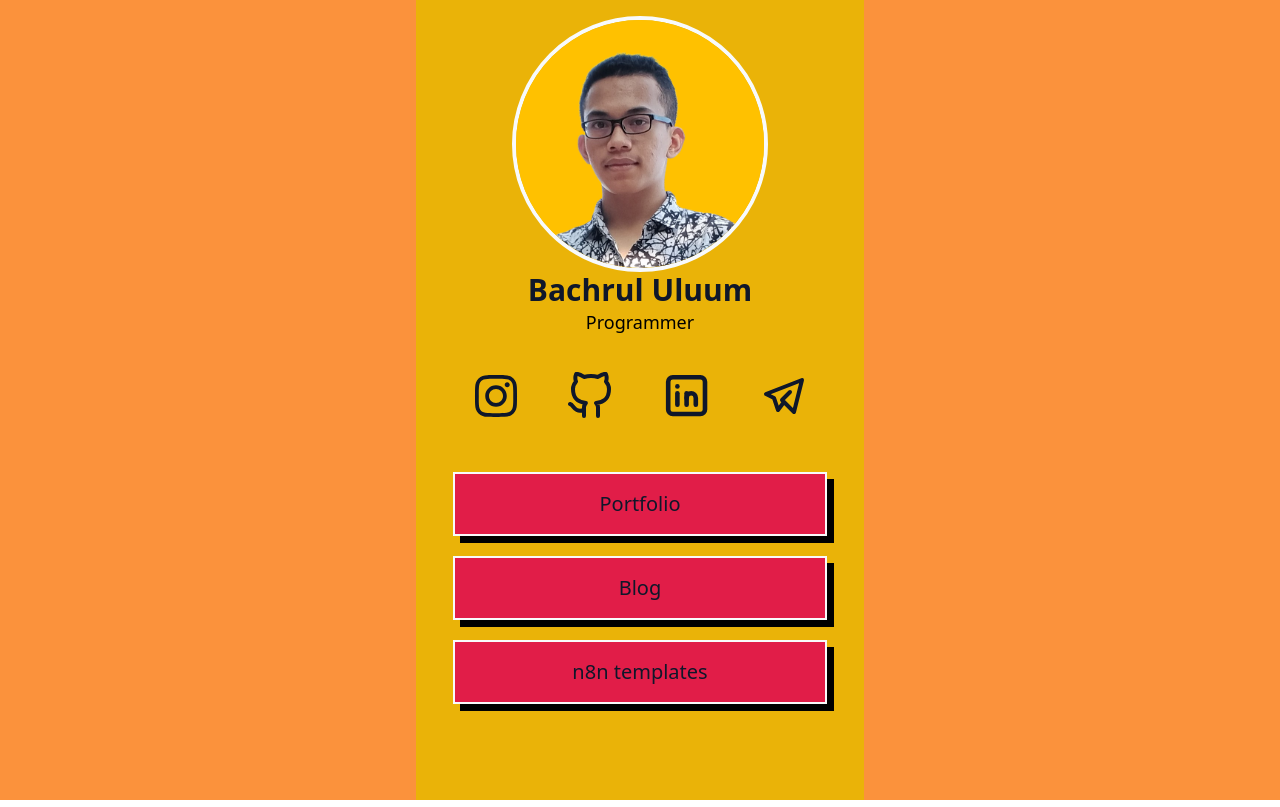
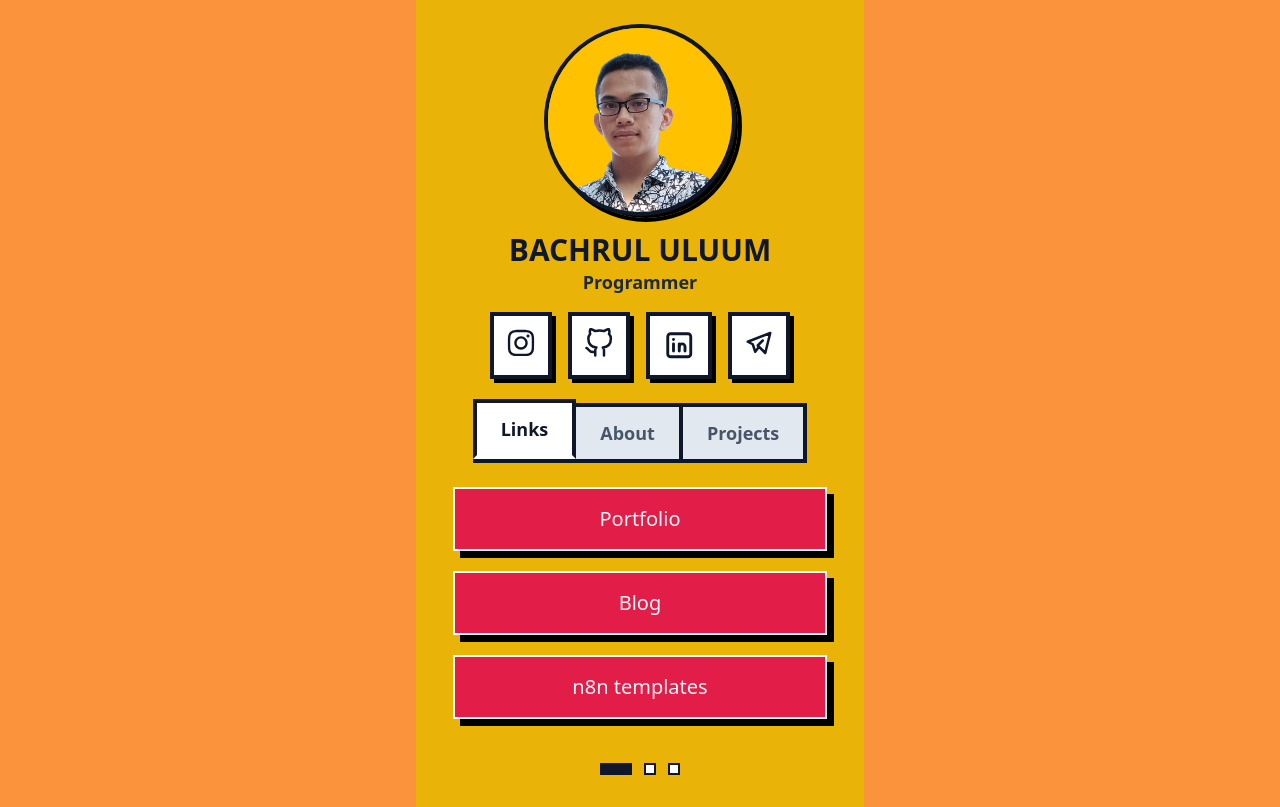
Before and after one commit to uluumbch/bio-link, a React (Vite) app: page / in a window 1280 px wide. Built offline with nearby package versions, Linux system fonts and the light colour scheme.

Commit message:
feat: add About, Links, Projects tabs and swipeable navigation

```diff
--- a/package.json
+++ b/package.json
@@ -1,6 +1,6 @@
 {
   "name": "bio-link",
-  "version": "0.2.0",
+  "version": "0.3.0",
   "private": true,
   "homepage": "https://bio.uluumbch.my.id",
   "dependencies": {
--- /dev/null
+++ b/src/Components/AboutTab.jsx
@@ -0,0 +1,32 @@
+const AboutTab = () => {
+  return (
+    <div className="pt-6 px-6 text-slate-900">
+      <div className="bg-white p-6 border-4 border-slate-900 drop-shadow-[6px_6px_0px_black]">
+        <h3 className="text-2xl font-black mb-4 uppercase">About Me</h3>
+        <p className="text-base leading-relaxed mb-4 font-medium">
+          Hi! I'm a passionate programmer who loves building things for the web.
+          I enjoy working with modern technologies and creating solutions that
+          make a difference.
+        </p>
+        <h4 className="text-lg font-black mb-2 uppercase">Skills</h4>
+        <div className="flex flex-wrap gap-2 mb-4">
+          {["JavaScript", "React", "Node.js", "Python", "n8n"].map((skill) => (
+            <span
+              key={skill}
+              className="bg-rose-600 text-white px-3 py-1 text-sm font-bold border-2 border-slate-900"
+            >
+              {skill}
+            </span>
+          ))}
+        </div>
+        <h4 className="text-lg font-black mb-2 uppercase">Interests</h4>
+        <p className="text-base leading-relaxed font-medium">
+          Automation, Open Source, Web Development, and Learning new
+          technologies.
+        </p>
+      </div>
+    </div>
+  );
+};
+
+export default AboutTab;
--- a/src/Components/Home.jsx
+++ b/src/Components/Home.jsx
@@ -1,105 +1,65 @@
-import React from "react";
+import { useState } from "react";
 import profileyellow from "../profile-pic_yellow.png";
-import { FaInstagram } from "react-icons/fa";
-import { TbBrandTelegram } from "react-icons/tb";
-import { TbBrandLinkedin } from "react-icons/tb";
-import { FiGithub } from "react-icons/fi";
+import ProfileHeader from "./ProfileHeader";
+import SocialLinks from "./SocialLinks";
+import Tabs from "./Tabs";
+import SwipeableContainer from "./SwipeableContainer";
+import LinksTab from "./LinksTab";
+import AboutTab from "./AboutTab";
+import ProjectsTab from "./ProjectsTab";
+
+const tabs = [
+  { id: "links", label: "Links", component: LinksTab },
+  { id: "about", label: "About", component: AboutTab },
+  { id: "projects", label: "Projects", component: ProjectsTab },
+];
 
 const Home = () => {
+  const [activeTab, setActiveTab] = useState(0);
+
+  const handleSwipeLeft = () => {
+    if (activeTab < tabs.length - 1) {
+      setActiveTab(activeTab + 1);
+    }
+  };
+
+  const handleSwipeRight = () => {
+    if (activeTab > 0) {
+      setActiveTab(activeTab - 1);
+    }
+  };
+
+  const ActiveComponent = tabs[activeTab].component;
+
   return (
-    <div className="max-w-md bg-yellow-500 mx-auto -z-50 h-screen">
-      <div className="pt-4">
-        <img
-          src={profileyellow}
-          alt="Bachrul Uluum"
-          className="w-64 mx-auto rounded-full border-4 border-slate-50"
-        />
-        <h2
-          className="text-3xl text-center font-semibold
-       text-slate-900"
-        >
-          Bachrul Uluum
-        </h2>
-        <span className="text-center mx-auto text-lg">
-          <h3 >Programmer</h3>
-        </span>
-      </div>
-      <div className=" text-slate-900 flex pt-8 px-14 text-5xl justify-between">
-        <a className="my-auto"
-          href="https://instagram.com/uluumbch"
-          target="_blank"
-          rel="noopener noreferrer"
-          data-umami-event="instagram button"
-        >
-          <FaInstagram />
-        </a>
-        <a className="my-auto"
-          href="https://github.com/uluumbch"
-          target="_blank"
-          rel="noopener noreferrer"
-          data-umami-event="github button"
-        >
-          <FiGithub />
-        </a>
-        <a className="my-auto"
-          href="https://linkedin.com/in/bachrul-uluum"
-          target="_blank"
-          rel="noopener noreferrer"
-          data-umami-event="linkedin button"
-        >
-          <TbBrandLinkedin size={"1.15em"} />
-        </a>
-        <a className="my-auto"
-          href="https://t.me/uluumbch"
-          target="_blank"
-          rel="noopener noreferrer"
-          data-umami-event="telegram button"
-        >
-          <TbBrandTelegram />
-        </a>
-      </div>
-      <div className="pt-12 flex flex-col text-center">
-        <a
-          className="text-xl w-5/6 mx-auto bg-rose-600 text-slate-900 px-2 py-4 mb-5 relative z-[20] border-2 border-gray-50 drop-shadow-[7px_7px_black] ease-in-out duration-400 transition-all duration-700 hover:bg-slate-900 hover:text-white hover:drop-shadow-none"
-          href="https://www.linkedin.com/in/bachrul-uluum/details/projects/"
-          target="_blank"
-          rel="noopener noreferrer"
-          data-umami-event="portfolio button"
-        >
-          Portfolio
-        </a>
+    <div className="max-w-md bg-yellow-500 mx-auto min-h-screen pb-8">
+      <ProfileHeader
+        image={profileyellow}
+        name="Bachrul Uluum"
+        subtitle="Programmer"
+      />
+      <SocialLinks />
+      <Tabs tabs={tabs} activeTab={activeTab} onTabChange={setActiveTab} />
 
-        {/* <span className="text-xl w-5/6 mx-auto bg-rose-600 text-slate-900 px-2 py-4 mb-5 relative z-[20] border-2 border-gray-50 drop-shadow-[7px_7px_black] ease-in-out duration-400 transition-all duration-700 hover:bg-slate-900 hover:text-white hover:drop-shadow-none">
-          Resume
-        </span> */}
+      <SwipeableContainer
+        onSwipeLeft={handleSwipeLeft}
+        onSwipeRight={handleSwipeRight}
+      >
+        <div className="transition-opacity duration-300">
+          <ActiveComponent />
+        </div>
+      </SwipeableContainer>
 
-        <a
-          className="text-xl w-5/6 mx-auto bg-rose-600 text-slate-900 px-2 py-4 mb-5 relative z-[20] border-2 border-gray-50 drop-shadow-[7px_7px_black] ease-in-out duration-400 transition-all duration-700 hover:bg-slate-900 hover:text-white hover:drop-shadow-none"
-          href="https://uluumbch.my.id/"
-          target="_blank"
-          rel="noopener noreferrer"
-          data-umami-event="blog button"
-        >
-          Blog
-        </a>
-
-        <a
-          className="text-xl w-5/6 mx-auto bg-rose-600 text-slate-900 px-2 py-4 mb-5 relative z-[20] border-2 border-gray-50 drop-shadow-[7px_7px_black] ease-in-out duration-400 transition-all duration-700 hover:bg-slate-900 hover:text-white hover:drop-shadow-none"
-          href="https://n8n.io/creators/uluumbch"
-          target="_blank"
-          rel="noopener noreferrer"
-          data-umami-event="n8n creator button"
-        >
-          n8n templates
-        </a>
-
-
-        {/* <span className="w-5/6 mx-auto text-slate-300 px-2 py-4 bg-slate-700 rounded-3xl mb-5 shadow-inner shadow-slate-400">
-          Website
-        </span>
-        <span className="w-5/6 mx-auto text-slate-300 px-2 py-4 bg-slate-700 rounded-3xl mb-5 shadow-inner shadow-slate-400">
-          Website
-        </span> */}
+      {/* Swipe indicator for mobile */}
+      <div className="flex justify-center gap-3 pt-6">
+        {tabs.map((_, index) => (
+          <div
+            key={index}
+            className={`h-3 border-2 border-slate-900 transition-all duration-200 ${
+              activeTab === index ? "bg-slate-900 w-8" : "bg-white w-3"
+            }`}
+          />
+        ))}
       </div>
     </div>
   );
--- /dev/null
+++ b/src/Components/LinksTab.jsx
@@ -0,0 +1,41 @@
+const links = [
+  {
+    href: "https://www.linkedin.com/in/bachrul-uluum/details/projects/",
+    label: "Portfolio",
+    event: "portfolio button",
+  },
+  {
+    href: "https://uluumbch.my.id/",
+    label: "Blog",
+    event: "blog button",
+  },
+  {
+    href: "https://n8n.io/creators/uluumbch",
+    label: "n8n templates",
+    event: "n8n creator button",
+  },
+];
+
+const LinkButton = ({ href, label, event }) => (
+  <a
+    className="text-xl w-5/6 mx-auto bg-rose-600 text-slate-100 px-2 py-4 mb-5 relative z-[20] border-2 border-gray-50 drop-shadow-[7px_7px_black] ease-in-out duration-400 transition-all duration-700 hover:bg-slate-900 hover:text-white hover:drop-shadow-none"
+    href={href}
+    target="_blank"
+    rel="noopener noreferrer"
+    data-umami-event={event}
+  >
+    {label}
+  </a>
+);
+
+const LinksTab = () => {
+  return (
+    <div className="pt-6 flex flex-col text-center">
+      {links.map((link) => (
+        <LinkButton key={link.event} {...link} />
+      ))}
+    </div>
+  );
+};
+
+export default LinksTab;
--- /dev/null
+++ b/src/Components/ProfileHeader.jsx
@@ -0,0 +1,21 @@
+const ProfileHeader = ({ image, name, subtitle }) => {
+  return (
+    <div className="pt-6">
+      <div className="w-48 h-48 mx-auto border-4 border-slate-900 drop-shadow-[6px_6px_0px_black] rounded-full overflow-hidden bg-white">
+        <img
+          src={image}
+          alt={name}
+          className="w-full h-full object-cover"
+        />
+      </div>
+      <h2 className="text-3xl text-center font-black text-slate-900 mt-4 uppercase">
+        {name}
+      </h2>
+      <span className="text-center mx-auto text-lg block font-bold text-slate-800">
+        <h3>{subtitle}</h3>
+      </span>
+    </div>
+  );
+};
+
+export default ProfileHeader;
--- /dev/null
+++ b/src/Components/ProjectsTab.jsx
@@ -0,0 +1,49 @@
+const projects = [
+  {
+    title: "Project Alpha",
+    description: "A web application built with React and Node.js",
+    tags: ["React", "Node.js", "MongoDB"],
+    color: "bg-cyan-400",
+  },
+  {
+    title: "Automation Bot",
+    description: "n8n workflow automation for daily tasks",
+    tags: ["n8n", "Automation"],
+    color: "bg-lime-400",
+  },
+  {
+    title: "Portfolio Website",
+    description: "Personal portfolio showcasing my work",
+    tags: ["React", "Tailwind CSS"],
+    color: "bg-fuchsia-400",
+  },
+];
+
+const ProjectCard = ({ title, description, tags, color }) => (
+  <div className={`${color} p-4 border-4 border-slate-900 drop-shadow-[6px_6px_0px_black] mb-5 transition-all duration-200 hover:drop-shadow-none hover:translate-x-1 hover:translate-y-1`}>
+    <h4 className="text-lg font-black text-slate-900 uppercase">{title}</h4>
+    <p className="text-slate-900 text-sm mb-3 font-medium">{description}</p>
+    <div className="flex flex-wrap gap-2">
+      {tags.map((tag) => (
+        <span
+          key={tag}
+          className="bg-slate-900 text-white px-2 py-1 text-xs font-bold border-2 border-slate-900"
+        >
+          {tag}
+        </span>
+      ))}
+    </div>
+  </div>
+);
+
+const ProjectsTab = () => {
+  return (
+    <div className="pt-6 px-6">
+      {projects.map((project) => (
+        <ProjectCard key={project.title} {...project} />
+      ))}
+    </div>
+  );
+};
+
+export default ProjectsTab;
--- /dev/null
+++ b/src/Components/SocialLinks.jsx
@@ -0,0 +1,48 @@
+import { FaInstagram } from "react-icons/fa";
+import { TbBrandTelegram, TbBrandLinkedin } from "react-icons/tb";
+import { FiGithub } from "react-icons/fi";
+
+const socialLinks = [
+    {
+        href: "https://instagram.com/uluumbch",
+        icon: FaInstagram,
+        event: "instagram button",
+    },
+    {
+        href: "https://github.com/uluumbch",
+        icon: FiGithub,
+        event: "github button",
+    },
+    {
+        href: "https://linkedin.com/in/bachrul-uluum",
+        icon: TbBrandLinkedin,
+        event: "linkedin button",
+        size: "1.15em",
+    },
+    {
+        href: "https://t.me/uluumbch",
+        icon: TbBrandTelegram,
+        event: "telegram button",
+    },
+];
+
+const SocialLinks = () => {
+    return (
+        <div className="text-slate-900 flex pt-4 px-8 justify-center gap-4">
+            {socialLinks.map((link) => (
+                <a
+                    key={link.event}
+                    className="p-3 bg-white border-4 border-slate-900 drop-shadow-[4px_4px_0px_black] transition-all duration-200 hover:drop-shadow-none hover:translate-x-1 hover:translate-y-1 text-3xl"
+                    href={link.href}
+                    target="_blank"
+                    rel="noopener noreferrer"
+                    data-umami-event={link.event}
+                >
+                    <link.icon size={link.size} />
+                </a>
+            ))}
+        </div>
+    );
+};
+
+export default SocialLinks;
--- /dev/null
+++ b/src/Components/SwipeableContainer.jsx
@@ -0,0 +1,40 @@
+import { useRef } from "react";
+
+const SwipeableContainer = ({ children, onSwipeLeft, onSwipeRight }) => {
+  const touchStartX = useRef(0);
+  const touchEndX = useRef(0);
+  const minSwipeDistance = 50;
+
+  const handleTouchStart = (e) => {
+    touchStartX.current = e.touches[0].clientX;
+  };
+
+  const handleTouchMove = (e) => {
+    touchEndX.current = e.touches[0].clientX;
+  };
+
+  const handleTouchEnd = () => {
+    const distance = touchStartX.current - touchEndX.current;
+
+    if (Math.abs(distance) > minSwipeDistance) {
+      if (distance > 0) {
+        onSwipeLeft?.();
+      } else {
+        onSwipeRight?.();
+      }
+    }
+  };
+
+  return (
+    <div
+      onTouchStart={handleTouchStart}
+      onTouchMove={handleTouchMove}
+      onTouchEnd={handleTouchEnd}
+      className="w-full"
+    >
+      {children}
+    </div>
+  );
+};
+
+export default SwipeableContainer;
--- /dev/null
+++ b/src/Components/Tabs.jsx
@@ -0,0 +1,23 @@
+const Tabs = ({ tabs, activeTab, onTabChange }) => {
+  return (
+    <div className="flex justify-center px-4 pt-6">
+      <div className="flex border-b-4 border-slate-900">
+        {tabs.map((tab, index) => (
+          <button
+            key={tab.id}
+            onClick={() => onTabChange(index)}
+            className={`px-6 py-3 text-lg font-bold border-4 border-slate-900 transition-all duration-200 -mb-1 ${
+              activeTab === index
+                ? "bg-white text-slate-900 border-b-white z-10 -translate-y-1"
+                : "bg-slate-200 text-slate-600 hover:bg-slate-100 -translate-y-0"
+            } ${index > 0 ? "-ml-1" : ""}`}
+          >
+            {tab.label}
+          </button>
+        ))}
+      </div>
+    </div>
+  );
+};
+
+export default Tabs;
```
Also changed, not shown: 1 other file (tests, documents, lock files or other folders).
